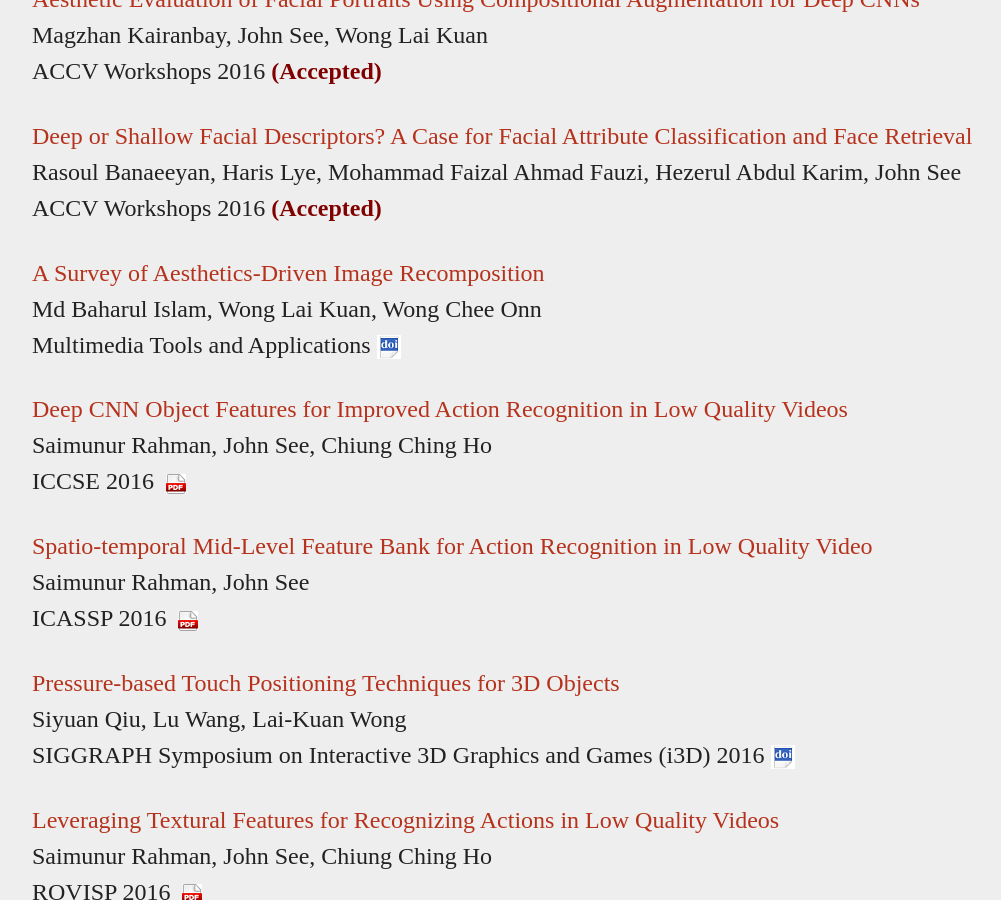
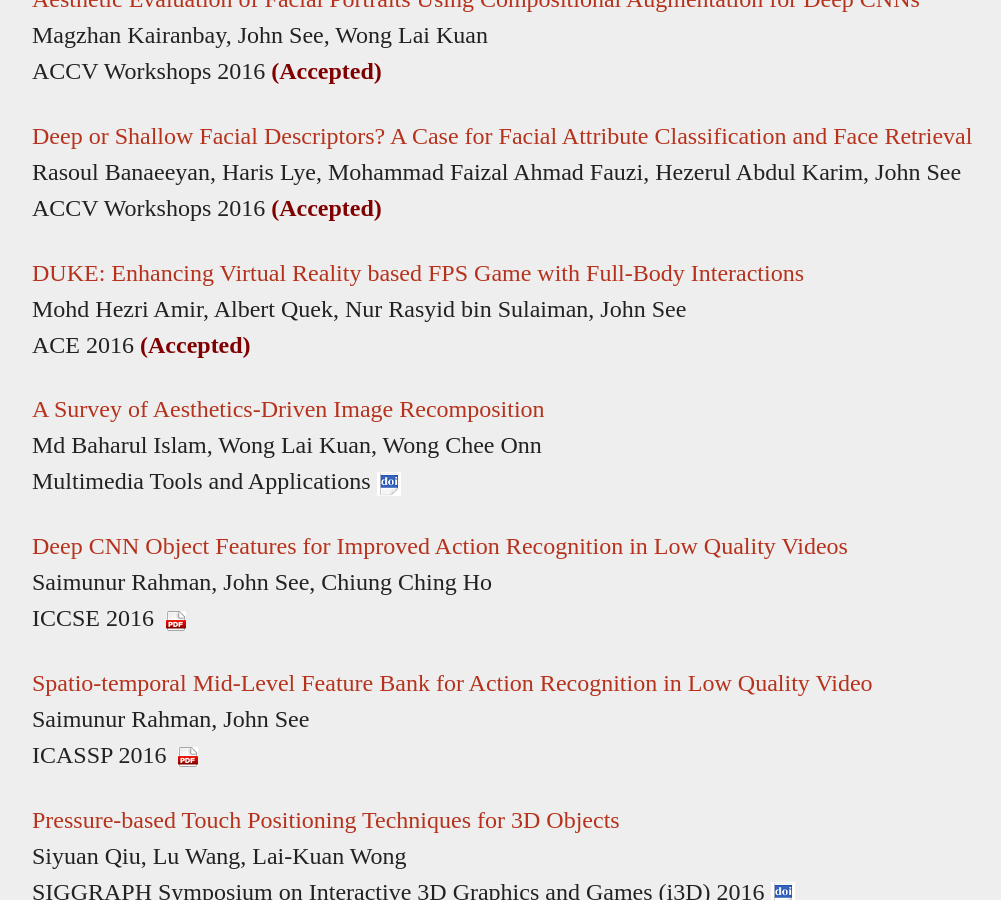
Before and after one commit to viprlab/viprlab.github.io, a Jekyll site: the page built from papers.md, in a window 1280 px wide and 900 px high, scrolled down 731 px. Shown: the whole window, without its empty margins (44-1045 px from the left). Built offline with Jekyll 4.4.1, drawn with Linux system fonts in a browser that asks for light colours.

Commit message:
update papers

```diff
--- a/papers.md
+++ b/papers.md
@@ -25,6 +25,11 @@
           pub:     "ACCV Workshops 2016"
           type:     c
           note:    "Accepted"
+        - title:	"DUKE: Enhancing Virtual Reality based FPS Game with Full-Body Interactions"
+          author:	"Mohd Hezri Amir, Albert Quek, Nur Rasyid bin Sulaiman, John See"
+          pub:		"ACE 2016"
+          type:		c
+          note:     "Accepted"
         - title:   "A Survey of Aesthetics-Driven Image Recomposition"
           author:  "Md Baharul Islam, Wong Lai Kuan, Wong Chee Onn"
           pub:     "Multimedia Tools and Applications"
```
